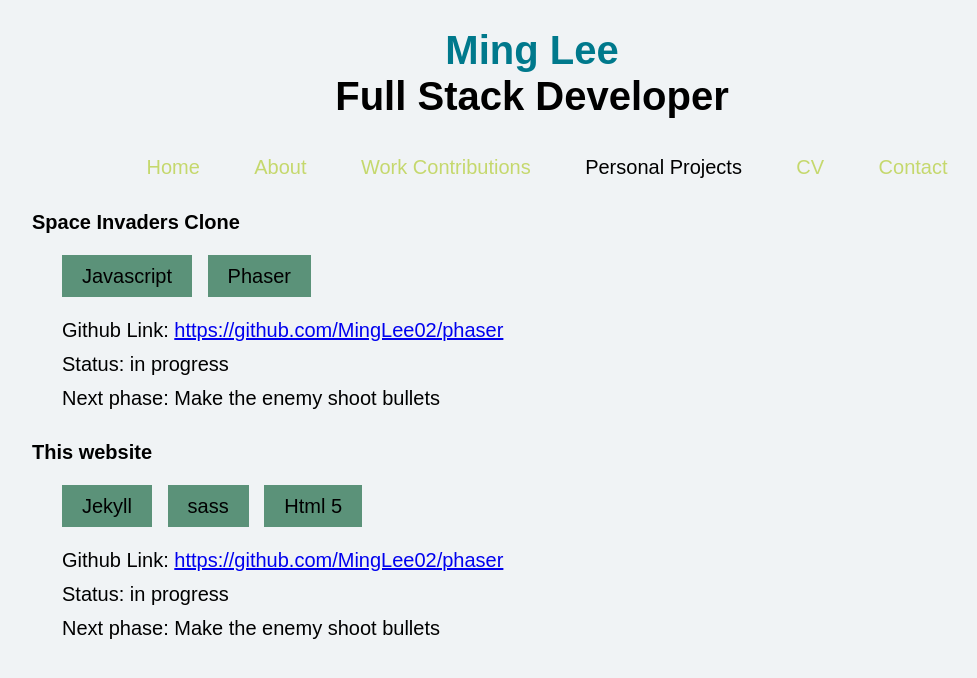
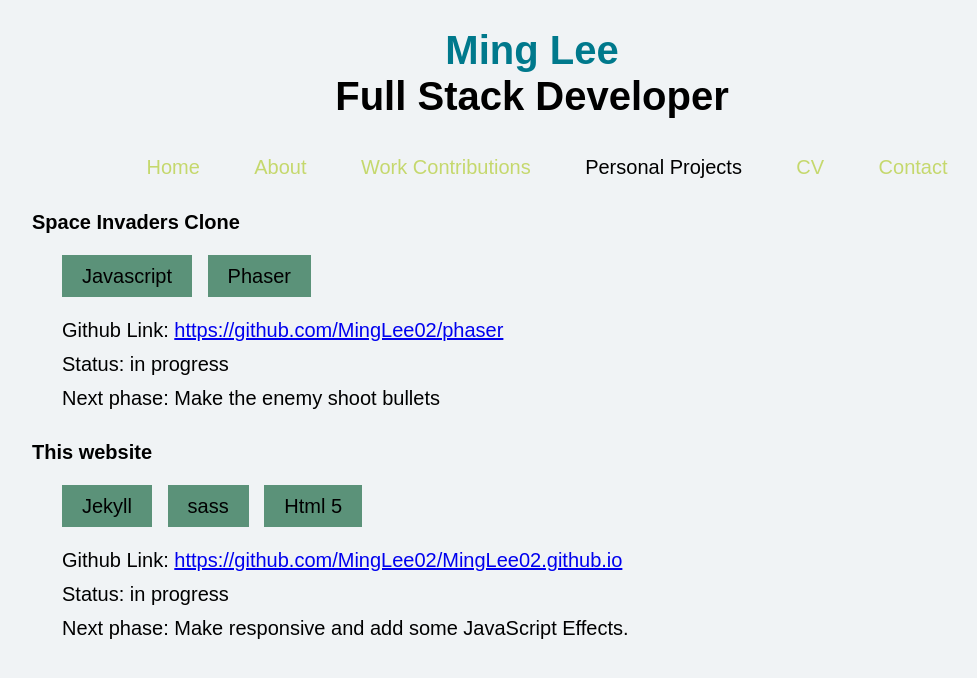
Before and after one commit to MingLee02/MingLee02.github.io, a Jekyll site: the page built from personal/index.md, in a window 1280 px wide. Shown: the top 678 px of the page, without its empty margins (108-1085 px from the left). Built offline with Jekyll 4.4.1, drawn with Linux system fonts in a browser that asks for light colours.

Commit message:
Fix page.

```diff
--- a/personal/index.md
+++ b/personal/index.md
@@ -22,7 +22,7 @@ title: My personal projects.
 	<li>Html 5</li>
 </ul>
 <div class="project-description">
-	<p>Github Link: <a href="https://github.com/MingLee02/phaser">https://github.com/MingLee02/phaser</a></p>
+	<p>Github Link: <a href="https://github.com/MingLee02/MingLee02.github.io">https://github.com/MingLee02/MingLee02.github.io</a></p>
 	<p>Status: in progress</p>
-	<p>Next phase: Make the enemy shoot bullets</p>
+	<p>Next phase: Make responsive and add some JavaScript Effects.</p>
 </div>
```
